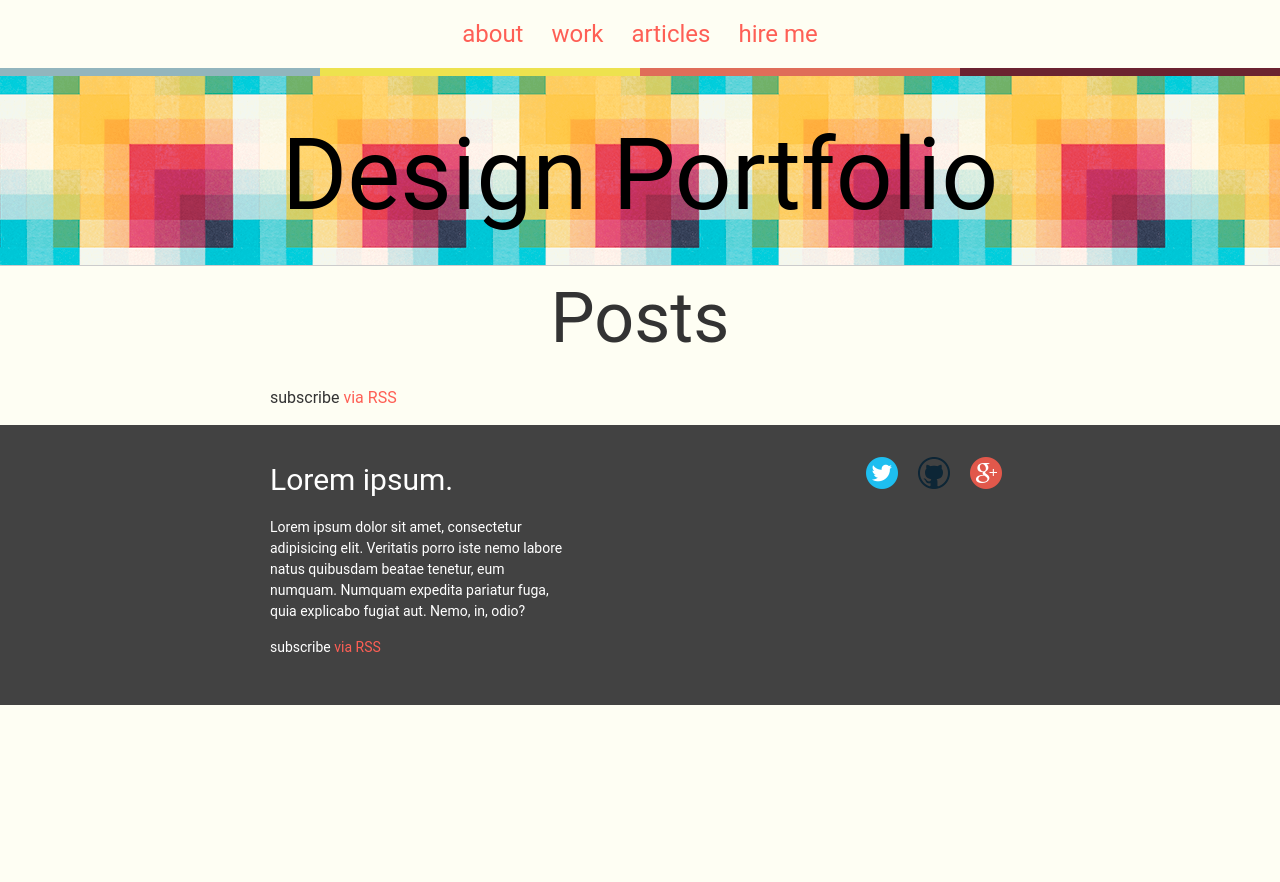
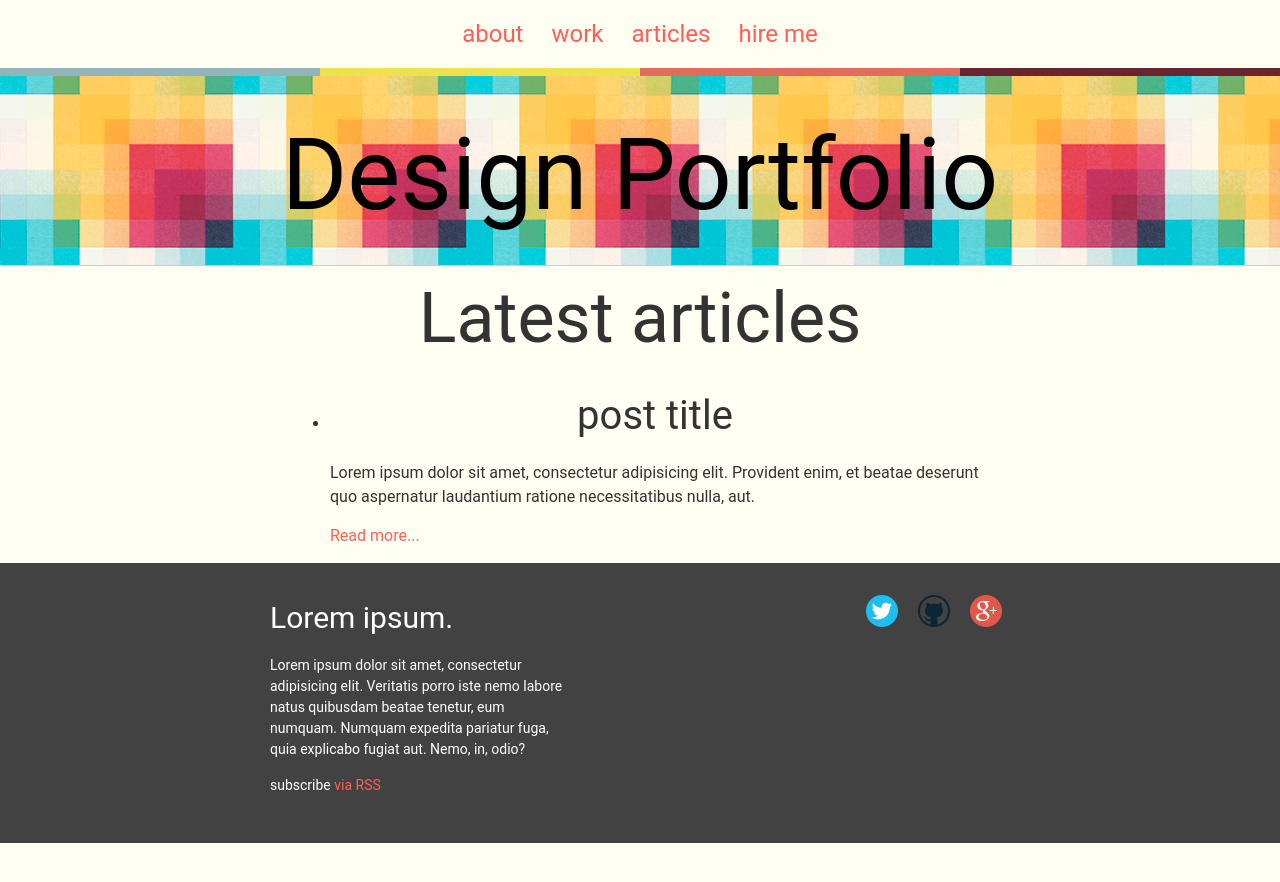
Before and after one commit to nguyenmanh1507/designer-portfolio, a Jekyll site: the page built from index.html, in a window 1280 px wide. Shown: the top 882 px of the page. Built offline with Jekyll 4.4.1, drawn with Linux system fonts in a browser that asks for light colours.

Commit message:
mock out layout for latest articles

```diff
--- a/index.html
+++ b/index.html
@@ -4,20 +4,24 @@ layout: default
 
 <div class="home">
 
-  <h1 class="page-heading">Posts</h1>
+  <!-- Section for featured post -->
 
-  <ul class="post-list">
-    {% for post in site.posts %}
-      <li>
-        <span class="post-meta">{{ post.date | date: "%b %-d, %Y" }}</span>
+  <!-- section for featured projects -->
 
-        <h2>
-          <a class="post-link" href="{{ post.url | prepend: site.baseurl }}">{{ post.title }}</a>
-        </h2>
-      </li>
-    {% endfor %}
-  </ul>
-
-  <p class="rss-subscribe">subscribe <a href="{{ "/feed.xml" | prepend: site.baseurl }}">via RSS</a></p>
+  <!-- section for lastest articles -->
+  <section class="site-section site-section-last">
+    <div class="wrapper">
+      <h1>Latest articles</h1>
+      <ul class="post-list">
+        <li class="post">
+          <h2>post title</h2>
+          <p>Lorem ipsum dolor sit amet, consectetur adipisicing elit. Provident enim, et beatae deserunt quo aspernatur laudantium ratione necessitatibus nulla, aut.</p>
+          <p class="post-read-more-link">
+            <a href="#">Read more...</a>
+          </p>
+        </li>
+      </ul>
+    </div>
+  </section>
 
 </div>
```
